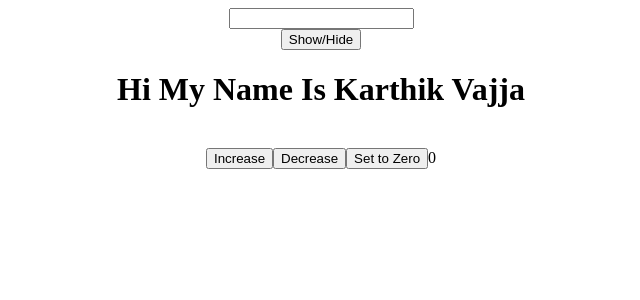
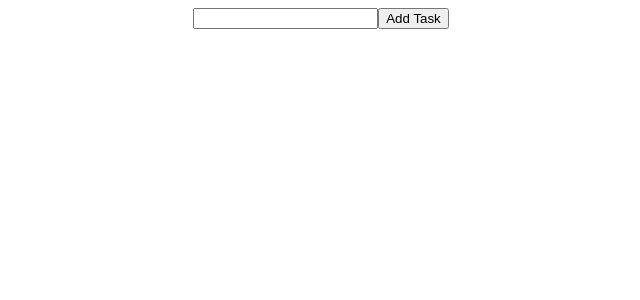
Before and after one commit to KarthikVajja/reactdemo, a React (Create React App) app: page / in a window 1280 px wide. Shown: the top 300 px of the page, without its empty margins (319-959 px from the left). Built offline with nearby package versions, Linux system fonts and the light colour scheme.

Commit message:
todoList

```diff
--- a/src/App.js
+++ b/src/App.js
@@ -2,44 +2,37 @@ import "./App.css";
 import { useState } from "react";
 
 function App() {
+  const [todoList, setTodoList] = useState([]);
+  const [newTask, setNewTask] = useState('');
 
-  const [val, setVal] = useState('');
-  const [showText, setShowText] = useState(true);
-  const [count, setCount] = useState(0);
+  const handleChange = (event) => {
+    setNewTask(event.target.value);
+  };
 
-  const handleButton = () => {
-    setShowText(!showText);
-  }
+  const addTask = () => {
+    setTodoList([...todoList, newTask]);
+  };
 
-  const handleInputChange = (event) => {
-    console.log(event.target.value);
-    setVal(event.target.value)
-  }
-
-  const countZero = () => {
-    setCount(0);
-  }
-
-  const countMinus = () => {
-    setCount(count-1);
-  }
-
-  const countPlus = () => {
-    setCount(count+1);
-  }
+  const deleteTask = (taskName, key) => {
+    setTodoList(todoList.slice(0,key).concat(todoList.slice(key+1)));
+  };
 
   return (
     <div className="App">
-      <input type="text" onChange={handleInputChange}/>
-      {val}
-      <br />
-      <button onClick={handleButton}>Show/Hide</button>
-      {showText && <h1> Hi My Name Is Karthik Vajja </h1>}
-      <br />
-      <button onClick={countPlus}>Increase</button>
-      <button onClick={countMinus}>Decrease</button>
-      <button onClick = {countZero}>Set to Zero</button>
-      {count}
+      <div className="addTask">
+        <input onChange={handleChange}/>
+        <button onClick={addTask}> Add Task </button>
+      </div>
+      <div className="list">
+        {todoList.map((task, key) => {
+          return (
+            <div key={key}>
+              <h1>{task}</h1>
+              <button onClick={() => deleteTask(task, key)}>X</button>
+            </div>
+          )
+        })}
+      </div>
     </div>
   );
 }
```
Also changed, not shown: src/User.js (deleted, +0 -15 lines).
